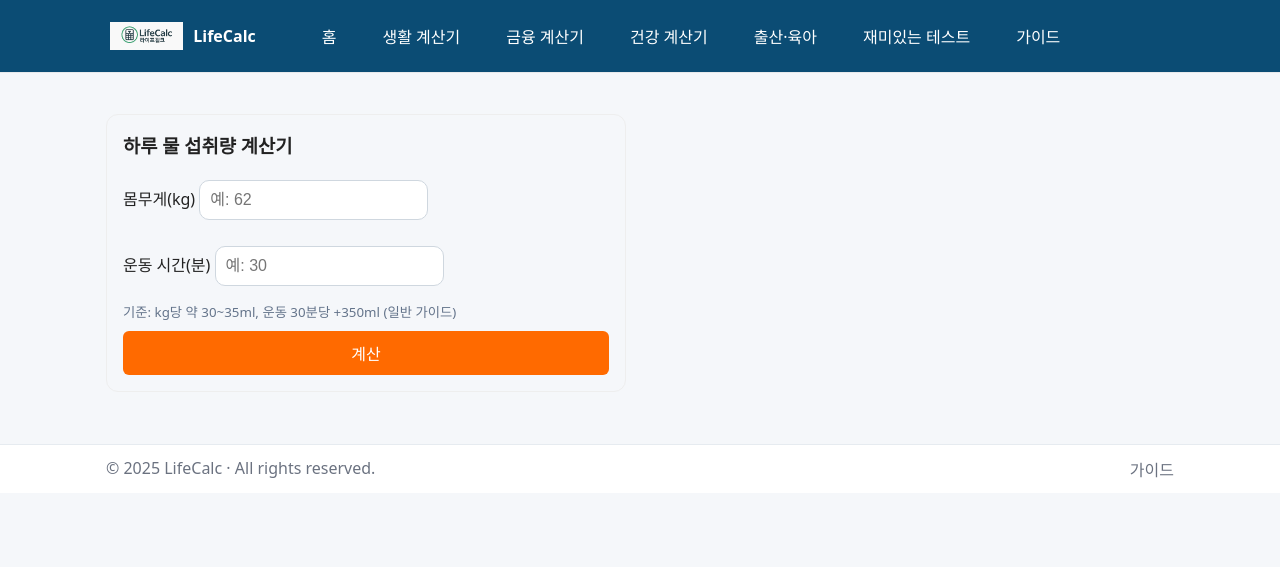
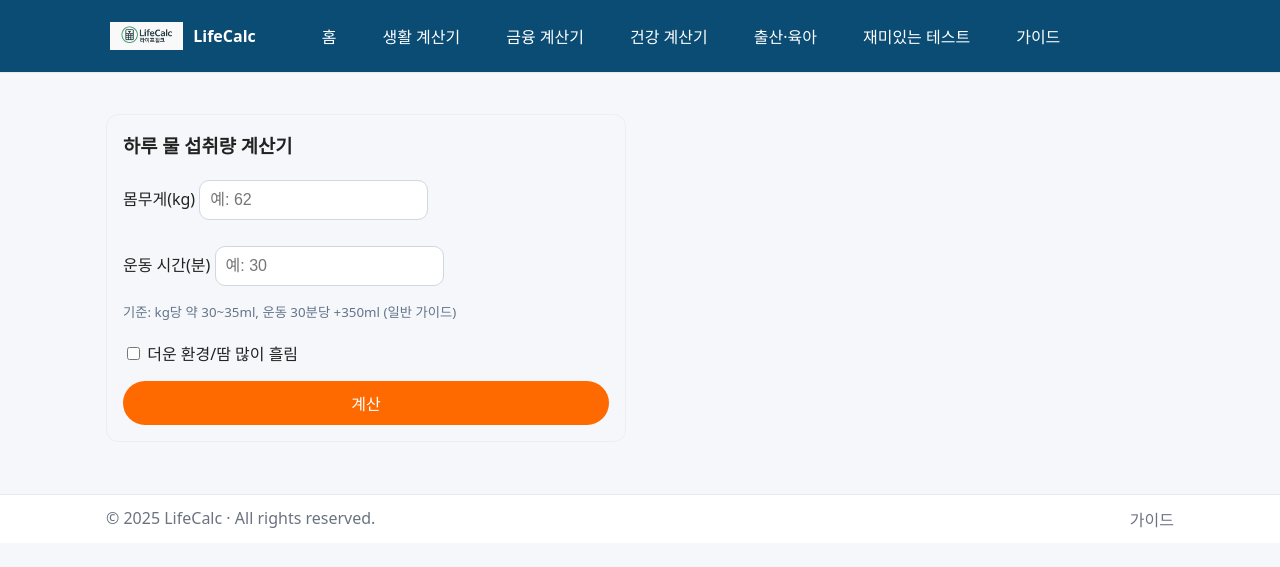
Before and after one commit to khai-lang/LifeCalc, a Jekyll site: the page built from health/water-intake/index.md, in a window 1280 px wide. Shown: the top 567 px of the page. Built offline with Jekyll 4.4.1, drawn with Linux system fonts in a browser that asks for light colours; our own code applies the rules of GitHub Pages for plain Markdown files.

Commit message:
Update index.md

```diff
--- a/health/water-intake/index.md
+++ b/health/water-intake/index.md
@@ -5,11 +5,8 @@
     <label>몸무게(kg) <input id="wtWeight" type="number" inputmode="decimal" placeholder="예: 62"></label>
     <label>운동 시간(분) <input id="wtWorkout" type="number" inputmode="numeric" placeholder="예: 30"></label>
     <small style="color:#64748b">기준: kg당 약 30~35ml, 운동 30분당 +350ml (일반 가이드)</small>
-    <!-- id 추가 + 버튼 스타일 -->
-    <button id="wtBtn" class="btn"
-      style="background:#ff6a00;color:#fff;border:0;padding:10px 16px;font-size:16px;border-radius:6px;cursor:pointer">
-      계산
-    </button>
+     <label><input type="checkbox" id="hot"> 더운 환경/땀 많이 흘림</label>
+    <button class="btn" style="background:#ff6a00;color:#fff;border:0">계산</button>
     <div id="wtResult" style="padding:10px;background:#f8fafc;border:1px dashed #cbd5e1;border-radius:8px;display:none"></div>
   </div>
 </section>
```
